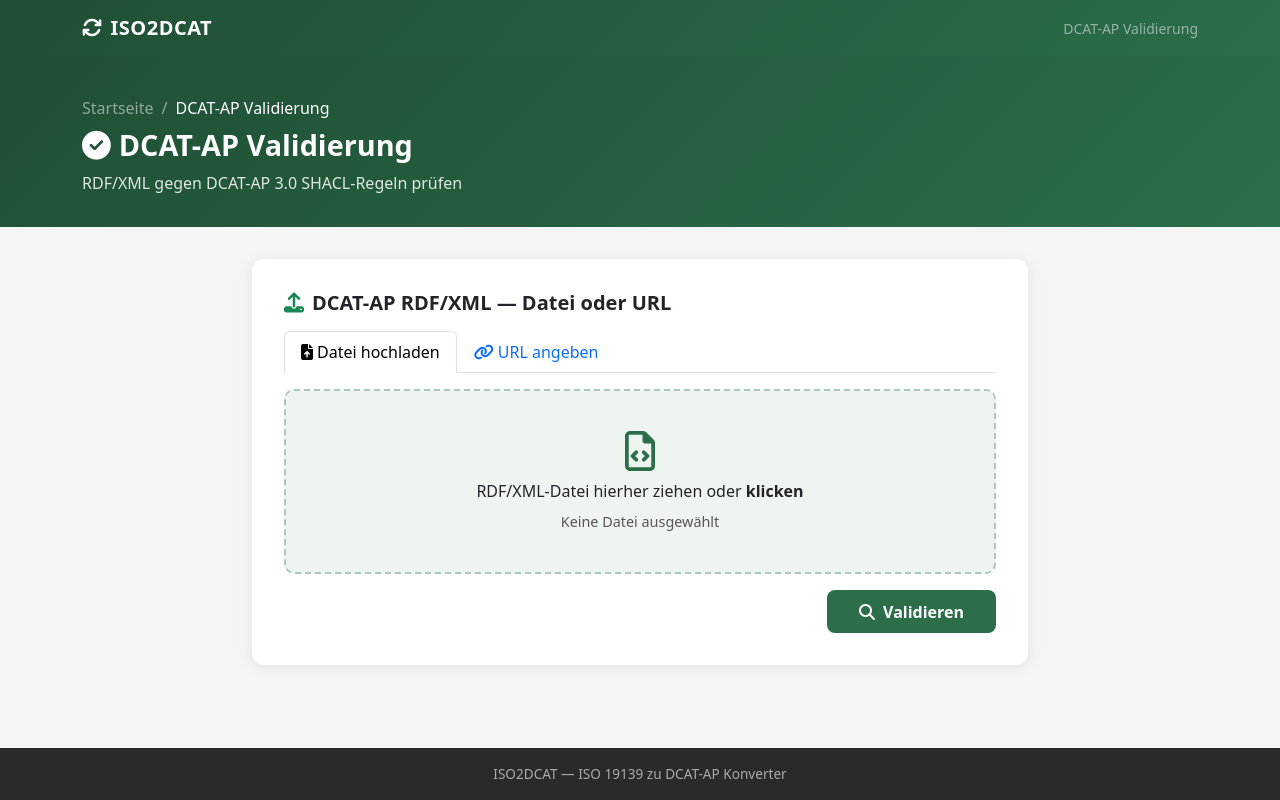
After one commit to InspireGeo/MetadataConverter, a Django app: page /validate/ in a window 1280 px wide. The commit adds this page. Run offline with Django 5.2, Linux system fonts and the light colour scheme.

Commit message:
SHACL-Validierung und GeoDCAT-AP XSL-Transformation hinzugefügt
- SHACL-Validierung von RDF/DCAT-Metadaten via pyshacl/owlrl/rdflib
- SHACL-Regelwerke (DCAT-AP Recommendation + Strict) unter converter/shacl/
- Neues Validierungs-Template (validate.html)
- GeoDCAT-AP XSL-Transformation (geodcat-ap.xsl)
- Neue URL und View für den Validierungsendpunkt
- mapping.md: Dokumentation der Metadaten-Mappings

Co-Authored-By: Claude Sonnet 4.6 <noreply@anthropic.com>

```diff
--- /dev/null
+++ b/converter/templates/converter/validate.html
@@ -0,0 +1,344 @@
+<!DOCTYPE html>
+<html lang="de">
+<head>
+  <meta charset="UTF-8">
+  <meta name="viewport" content="width=device-width, initial-scale=1">
+  <title>DCAT-AP Validierung</title>
+  <link href="https://cdn.jsdelivr.net/npm/bootstrap@5.3.3/dist/css/bootstrap.min.css" rel="stylesheet">
+  <link href="https://cdnjs.cloudflare.com/ajax/libs/font-awesome/6.5.0/css/all.min.css" rel="stylesheet">
+  <style>
+    :root {
+      --color-primary: #2c6e49;
+      --color-primary-dark: #1f4f35;
+      --color-primary-light: #eef5f1;
+    }
+    body { background-color: #f4f6f4; min-height: 100vh; display: flex; flex-direction: column; }
+    .navbar { background: linear-gradient(135deg, var(--color-primary-dark), var(--color-primary)); }
+    .navbar-brand { font-weight: 600; letter-spacing: 0.5px; }
+    .hero {
+      background: linear-gradient(135deg, var(--color-primary-dark), var(--color-primary));
+      color: white;
+      padding: 2.5rem 0 2rem;
+      margin-bottom: 2rem;
+    }
+    .hero h1 { font-size: 1.8rem; font-weight: 700; }
+    .hero p { opacity: 0.85; font-size: 1rem; }
+    .upload-card {
+      background: white;
+      border-radius: 12px;
+      padding: 2rem;
+      box-shadow: 0 2px 16px rgba(0,0,0,0.08);
+    }
+    .drop-zone {
+      border: 2px dashed #aac9b8;
+      border-radius: 10px;
+      background: var(--color-primary-light);
+      padding: 2.5rem;
+      text-align: center;
+      cursor: pointer;
+      transition: border-color 0.2s, background 0.2s;
+    }
+    .drop-zone:hover, .drop-zone.dragover { border-color: var(--color-primary); background: #daeee4; }
+    .drop-zone i { font-size: 2.5rem; color: var(--color-primary); }
+    .drop-zone .file-name { font-size: 0.9rem; color: #555; margin-top: 0.5rem; }
+    .btn-validate {
+      background: var(--color-primary);
+      color: white;
+      font-weight: 600;
+      padding: 0.6rem 2rem;
+      border-radius: 8px;
+      border: none;
+    }
+    .btn-validate:hover { background: var(--color-primary-dark); color: white; }
+    .result-card {
+      background: white;
+      border-radius: 12px;
+      padding: 2rem;
+      box-shadow: 0 2px 16px rgba(0,0,0,0.08);
+    }
+    .badge-violation { background-color: #dc3545; }
+    .badge-warning { background-color: #fd7e14; }
+    .badge-ok { background-color: #2c6e49; }
+    .result-path { font-family: monospace; font-size: 0.85rem; background: #f0f0f0; padding: 2px 6px; border-radius: 4px; }
+    footer { margin-top: auto; background: #2a2a2a; color: #aaa; padding: 1rem 0; font-size: 0.85rem; text-align: center; }
+  </style>
+</head>
+<body>
+
+<nav class="navbar navbar-dark">
+  <div class="container">
+    <a class="navbar-brand" href="{% url 'index' %}">
+      <i class="fa-solid fa-arrows-rotate me-2"></i>ISO2DCAT
+    </a>
+    <span class="text-white-50 small">DCAT-AP Validierung</span>
+  </div>
+</nav>
+
+<div class="hero">
+  <div class="container">
+    <nav aria-label="breadcrumb">
+      <ol class="breadcrumb mb-2" style="--bs-breadcrumb-divider-color: rgba(255,255,255,0.5); --bs-breadcrumb-item-active-color: white;">
+        <li class="breadcrumb-item"><a href="{% url 'index' %}" class="text-white-50 text-decoration-none">Startseite</a></li>
+        <li class="breadcrumb-item active">DCAT-AP Validierung</li>
+      </ol>
+    </nav>
+    <h1><i class="fa-solid fa-circle-check me-2"></i>DCAT-AP Validierung</h1>
+    <p class="mb-0">RDF/XML gegen DCAT-AP 3.0 SHACL-Regeln prüfen</p>
+  </div>
+</div>
+
+<div class="container" style="max-width: 800px;">
+
+  {% if error %}
+  <div class="alert alert-danger d-flex align-items-center mb-3" role="alert">
+    <i class="fa-solid fa-circle-exclamation me-2"></i>
+    <div>{{ error }}</div>
+  </div>
+  {% endif %}
+
+  <div class="upload-card mb-4">
+    <h5 class="fw-semibold mb-3"><i class="fa-solid fa-upload me-2 text-success"></i>DCAT-AP RDF/XML — Datei oder URL</h5>
+
+    <form method="post" action="{% url 'validate' %}" enctype="multipart/form-data" id="validateForm">
+      {% csrf_token %}
+
+      <ul class="nav nav-tabs mb-3" id="inputTabs">
+        <li class="nav-item">
+          <button class="nav-link active" type="button" id="tabFile" onclick="switchTab('file')">
+            <i class="fa-solid fa-file-arrow-up me-1"></i>Datei hochladen
+          </button>
+        </li>
+        <li class="nav-item">
+          <button class="nav-link" type="button" id="tabUrl" onclick="switchTab('url')">
+            <i class="fa-solid fa-link me-1"></i>URL angeben
+          </button>
+        </li>
+      </ul>
+
+      <div id="panelFile">
+        <div class="drop-zone mb-3" id="dropZone">
+          <i class="fa-regular fa-file-code mb-2"></i>
+          <div>RDF/XML-Datei hierher ziehen oder <strong>klicken</strong></div>
+          <div class="file-name" id="fileName">Keine Datei ausgewählt</div>
+          <input type="file" name="rdf_file" id="fileInput" accept=".rdf,.xml" class="d-none">
+        </div>
+      </div>
+
+      <div id="panelUrl" style="display:none;">
+        <div class="mb-3">
+          <label class="form-label fw-semibold">RDF/XML URL</label>
+          <input type="url" name="rdf_url" id="urlInput" class="form-control"
+                 placeholder="https://example.com/metadata.rdf">
+        </div>
+      </div>
+
+      <div class="d-flex justify-content-end">
+        <button type="submit" class="btn btn-validate" id="submitBtn">
+          <i class="fa-solid fa-magnifying-glass me-2"></i>Validieren
+        </button>
+      </div>
+    </form>
+  </div>
+
+  {% if conforms is not None %}
+  <div class="result-card mb-4">
+
+    {% if conforms %}
+    <div class="d-flex align-items-center mb-3">
+      <i class="fa-solid fa-circle-check fa-2x text-success me-3"></i>
+      <div>
+        <h5 class="mb-0 text-success fw-bold">Validierung erfolgreich</h5>
+        <div class="text-muted small">Alle DCAT-AP 3.0 SHACL-Regeln eingehalten</div>
+      </div>
+    </div>
+    {% else %}
+    <div class="d-flex align-items-center mb-3">
+      <i class="fa-solid fa-circle-xmark fa-2x text-danger me-3"></i>
+      <div>
+        <h5 class="mb-0 text-danger fw-bold">Validierung fehlgeschlagen</h5>
+        <div class="text-muted small">DCAT-AP 3.0 SHACL-Regeln nicht vollständig eingehalten</div>
+      </div>
+    </div>
+    {% endif %}
+
+    <div class="d-flex gap-3 mb-4">
+      <span class="badge badge-violation fs-6 px-3 py-2">
+        <i class="fa-solid fa-xmark me-1"></i>{{ violation_count }} Fehler
+      </span>
+      <span class="badge badge-warning fs-6 px-3 py-2">
+        <i class="fa-solid fa-triangle-exclamation me-1"></i>{{ warning_count }} Warnungen
+      </span>
+      <span class="badge badge-ok fs-6 px-3 py-2">
+        <i class="fa-solid fa-check me-1"></i>{{ pass_count }} Bestanden
+      </span>
+    </div>
+
+    {% if violations %}
+    <h6 class="fw-semibold text-danger mb-2"><i class="fa-solid fa-xmark-circle me-1"></i>Fehler</h6>
+    <div class="table-responsive mb-4">
+      <table class="table table-sm table-bordered">
+        <thead class="table-danger">
+          <tr>
+            <th>DCAT-Eigenschaft</th>
+            <th>Wert</th>
+            <th>Datensatz (URI)</th>
+            <th>Meldung</th>
+          </tr>
+        </thead>
+        <tbody>
+          {% for v in violations %}
+          <tr>
+            <td>
+              <span class="result-path">{{ v.path }}</span>
+              {% if v.path_uri %}
+              <div class="text-muted" style="font-size:0.75rem;">{{ v.path_uri }}</div>
+              {% endif %}
+            </td>
+            <td class="text-truncate" style="max-width:150px;" title="{{ v.value }}">
+              {% if v.value != '—' %}
+              <code>{{ v.value }}</code>
+              {% else %}
+              <span class="text-muted">kein Wert</span>
+              {% endif %}
+            </td>
+            <td class="text-truncate" style="max-width:180px;" title="{{ v.focus }}">
+              <span class="text-muted" style="font-size:0.8rem;">{{ v.focus }}</span>
+            </td>
+            <td>{{ v.message }}</td>
+          </tr>
+          {% endfor %}
+        </tbody>
+      </table>
+    </div>
+    {% endif %}
+
+    {% if warnings %}
+    <h6 class="fw-semibold text-warning mb-2"><i class="fa-solid fa-triangle-exclamation me-1"></i>Warnungen</h6>
+    <div class="table-responsive">
+      <table class="table table-sm table-bordered">
+        <thead class="table-warning">
+          <tr>
+            <th>DCAT-Eigenschaft</th>
+            <th>Wert</th>
+            <th>Datensatz (URI)</th>
+            <th>Meldung</th>
+          </tr>
+        </thead>
+        <tbody>
+          {% for w in warnings %}
+          <tr>
+            <td>
+              <span class="result-path">{{ w.path }}</span>
+              {% if w.path_uri %}
+              <div class="text-muted" style="font-size:0.75rem;">{{ w.path_uri }}</div>
+              {% endif %}
+            </td>
+            <td class="text-truncate" style="max-width:150px;" title="{{ w.value }}">
+              {% if w.value != '—' %}
+              <code>{{ w.value }}</code>
+              {% else %}
+              <span class="text-muted">kein Wert</span>
+              {% endif %}
+            </td>
+            <td class="text-truncate" style="max-width:180px;" title="{{ w.focus }}">
+              <span class="text-muted" style="font-size:0.8rem;">{{ w.focus }}</span>
+            </td>
+            <td>{{ w.message }}</td>
+          </tr>
+          {% endfor %}
+        </tbody>
+      </table>
+    </div>
+    {% endif %}
+
+    {% if passes %}
+    <h6 class="fw-semibold text-success mb-2"><i class="fa-solid fa-check-circle me-1"></i>Bestanden</h6>
+    <div class="table-responsive">
+      <table class="table table-sm table-bordered">
+        <thead class="table-success">
+          <tr>
+            <th>DCAT-Eigenschaft</th>
+            <th>Wert</th>
+            <th>Datensatz (URI)</th>
+          </tr>
+        </thead>
+        <tbody>
+          {% for p in passes %}
+          <tr>
+            <td>
+              <span class="result-path">{{ p.path }}</span>
+              <div class="text-muted" style="font-size:0.75rem;">{{ p.path_uri }}</div>
+            </td>
+            <td class="text-truncate" style="max-width:200px;" title="{{ p.value }}">
+              {% if p.value != '(kein Wert)' %}
+              <code>{{ p.value }}</code>
+              {% else %}
+              <span class="text-muted fst-italic">kein Wert</span>
+              {% endif %}
+            </td>
+            <td class="text-truncate" style="max-width:200px;" title="{{ p.focus }}">
+              <span class="text-muted" style="font-size:0.8rem;">{{ p.focus }}</span>
+            </td>
+          </tr>
+          {% endfor %}
+        </tbody>
+      </table>
+    </div>
+    {% endif %}
+
+    <div class="text-muted small mt-3">
+      <i class="fa-solid fa-circle-info me-1"></i>
+      Validiert gegen <strong>DCAT-AP 3.0 SHACL</strong> (SEMICeu/DCAT-AP)
+    </div>
+
+  </div>
+  {% endif %}
+
+</div>
+
+<footer>ISO2DCAT &mdash; ISO 19139 zu DCAT-AP Konverter</footer>
+
+<script>
+  const dropZone = document.getElementById('dropZone');
+  const fileInput = document.getElementById('fileInput');
+  const fileName  = document.getElementById('fileName');
+  const submitBtn = document.getElementById('submitBtn');
+  let activeTab = 'file';
+
+  function switchTab(tab) {
+    activeTab = tab;
+    document.getElementById('panelFile').style.display = tab === 'file' ? '' : 'none';
+    document.getElementById('panelUrl').style.display  = tab === 'url'  ? '' : 'none';
+    document.getElementById('tabFile').classList.toggle('active', tab === 'file');
+    document.getElementById('tabUrl').classList.toggle('active', tab === 'url');
+  }
+
+  dropZone.addEventListener('click', () => fileInput.click());
+  fileInput.addEventListener('change', () => {
+    if (fileInput.files.length > 0) fileName.textContent = fileInput.files[0].name;
+  });
+  dropZone.addEventListener('dragover', (e) => { e.preventDefault(); dropZone.classList.add('dragover'); });
+  dropZone.addEventListener('dragleave', () => dropZone.classList.remove('dragover'));
+  dropZone.addEventListener('drop', (e) => {
+    e.preventDefault();
+    dropZone.classList.remove('dragover');
+    if (e.dataTransfer.files.length > 0) {
+      fileInput.files = e.dataTransfer.files;
+      fileName.textContent = e.dataTransfer.files[0].name;
+    }
+  });
+
+  document.getElementById('validateForm').addEventListener('submit', (e) => {
+    if (activeTab === 'file' && fileInput.files.length === 0) {
+      e.preventDefault(); alert('Bitte eine RDF-Datei auswählen.'); return;
+    }
+    if (activeTab === 'url' && !document.getElementById('urlInput').value.trim()) {
+      e.preventDefault(); alert('Bitte eine URL eingeben.'); return;
+    }
+    submitBtn.disabled = true;
+    submitBtn.innerHTML = '<i class="fa-solid fa-spinner fa-spin me-2"></i>Wird validiert...';
+  });
+</script>
+
+</body>
+</html>
--- a/converter/urls.py
+++ b/converter/urls.py
@@ -7,4 +7,5 @@ urlpatterns = [
     path('iso2dcat/convert/', views.convert_iso2dcat, name='convert_iso2dcat'),
     path('dcat2iso/', views.dcat2iso, name='dcat2iso'),
     path('dcat2iso/convert/', views.convert_dcat2iso, name='convert_dcat2iso'),
+    path('validate/', views.validate, name='validate'),
 ]
--- a/converter/views.py
+++ b/converter/views.py
@@ -1,16 +1,98 @@
 from django.shortcuts import render
 from django.http import HttpResponse, JsonResponse
-from lxml import etree
 import saxonche
 import os
+import io
 import tempfile
 import urllib.request
 import urllib.error
 from urllib.parse import urlparse
+from pyshacl import validate as shacl_validate
+from rdflib import Graph, RDF, URIRef, BNode, Namespace
 
 XSL_DIR = os.path.join(os.path.dirname(__file__), 'xsl')
-XSL_PATH = os.path.join(XSL_DIR, 'iso2dcat.xsl')
+ISO2DCAT_XSL_PATH = os.path.join(XSL_DIR, 'geodcat-ap.xsl')
 DCAT2ISO_XSL_PATH = os.path.join(XSL_DIR, 'dcat2iso.xsl')
+SHACL_PATH = os.path.join(os.path.dirname(__file__), 'shacl', 'dcat-ap-SHACL.ttl')
+
+SH = Namespace('http://www.w3.org/ns/shacl#')
+
+
+def _short(uri):
+    return str(uri).split('/')[-1].split('#')[-1] if uri else '—'
+
+
+def _run_shacl(rdf_bytes):
+    """RDF/XML baytlarını DCAT-AP SHACL ile doğrula. Geçen alanları da döndürür."""
+    data_graph = Graph()
+    data_graph.parse(io.BytesIO(rdf_bytes), format='xml')
+
+    shacl_graph = Graph()
+    shacl_graph.parse(SHACL_PATH, format='turtle')
+
+    conforms, report_graph, _ = shacl_validate(
+        io.BytesIO(rdf_bytes),
+        shacl_graph=SHACL_PATH,
+        data_graph_format='xml',
+        shacl_graph_format='turtle',
+        inference='none',
+        abort_on_first=False,
+    )
+
+    # Violation/warning kayıtları (focus, path_uri) anahtarıyla
+    violation_map = {}
+    for result in report_graph.subjects(RDF.type, SH.ValidationResult):
+        severity = report_graph.value(result, SH.resultSeverity)
+        focus = str(report_graph.value(result, SH.focusNode) or '')
+        path = str(report_graph.value(result, SH.resultPath) or '')
+        message = str(report_graph.value(result, SH.resultMessage) or '')
+        value = report_graph.value(result, SH.value)
+
+        entry = {
+            'focus': focus or '—',
+            'path': _short(path),
+            'path_uri': path,
+            'message': message,
+            'value': str(value) if value else '—',
+            'status': 'violation' if severity == SH.Violation else 'warning',
+        }
+        violation_map[(focus, path)] = entry
+
+    # SHACL shape'lerinden targetClass → property path listesi çıkar
+    class_paths = {}
+    for node_shape, _, target_class in shacl_graph.triples((None, SH.targetClass, None)):
+        if target_class not in class_paths:
+            class_paths[target_class] = set()
+        for prop_shape in shacl_graph.objects(node_shape, SH.property):
+            path = shacl_graph.value(prop_shape, SH.path)
+            if isinstance(path, URIRef):
+                class_paths[target_class].add(str(path))
+
+    # Geçen alanları topla
+    seen = {(e['focus'], e['path_uri']) for e in violation_map.values()}
+    passes = []
+
+    for target_class, paths in class_paths.items():
+        for instance in data_graph.subjects(RDF.type, target_class):
+            focus = str(instance)
+            for path_uri in sorted(paths):
+                if (focus, path_uri) in seen:
+                    continue
+                seen.add((focus, path_uri))
+                values = list(data_graph.objects(instance, URIRef(path_uri)))
+                passes.append({
+                    'focus': focus,
+                    'path': _short(path_uri),
+                    'path_uri': path_uri,
+                    'message': '—',
+                    'value': str(values[0]) if values else '(kein Wert)',
+                    'status': 'pass',
+                })
+
+    violations = [e for e in violation_map.values() if e['status'] == 'violation']
+    warnings = [e for e in violation_map.values() if e['status'] == 'warning']
+
+    return conforms, violations, warnings, passes
 
 
 def _fetch_url(url):
@@ -27,6 +109,45 @@ def _fetch_url(url):
 
 def index(request):
     return render(request, 'converter/index.html')
+
+
+def validate(request):
+    if request.method == 'GET':
+        return render(request, 'converter/validate.html')
+
+    uploaded_file = request.FILES.get('rdf_file')
+    source_url = request.POST.get('rdf_url', '').strip()
+
+    if not uploaded_file and not source_url:
+        return render(request, 'converter/validate.html', {'error': 'Bitte eine RDF-Datei hochladen oder eine URL angeben.'})
+
+    try:
+        if source_url:
+            rdf_bytes, _ = _fetch_url(source_url)
+        else:
+            rdf_bytes = uploaded_file.read()
+
+        if not rdf_bytes or not rdf_bytes.strip():
+            return render(request, 'converter/validate.html', {'error': 'Die Datei ist leer.'})
+
+        conforms, violations, warnings, passes = _run_shacl(rdf_bytes)
+
+        return render(request, 'converter/validate.html', {
+            'conforms': conforms,
+            'violations': violations,
+            'warnings': warnings,
+            'passes': passes,
+            'violation_count': len(violations),
+            'warning_count': len(warnings),
+            'pass_count': len(passes),
+        })
+
+    except ValueError as e:
+        return render(request, 'converter/validate.html', {'error': str(e)})
+    except urllib.error.URLError as e:
+        return render(request, 'converter/validate.html', {'error': f'URL-Fehler: {e.reason}'})
+    except Exception as e:
+        return render(request, 'converter/validate.html', {'error': f'Fehler: {e}'})
 
 
 def iso2dcat(request):
@@ -61,20 +182,33 @@ def convert_iso2dcat(request):
             xml_content = uploaded_file.read()
             base_name = os.path.splitext(uploaded_file.name)[0]
 
-        xml_doc = etree.fromstring(xml_content)
+        if not xml_content or not xml_content.strip():
+            return render(request, 'converter/iso2dcat.html', {'error': 'Die Datei ist leer.'})
 
-        prev_dir = os.getcwd()
-        os.chdir(XSL_DIR)
+        with tempfile.NamedTemporaryFile(suffix='.xml', delete=False) as tmp_in:
+            tmp_in.write(xml_content)
+            tmp_in.flush()
+            os.fsync(tmp_in.fileno())
+            tmp_in_path = tmp_in.name
+
+        tmp_out_path = tmp_in_path + '_out.rdf'
+
         try:
-            xsl_doc = etree.parse('iso2dcat.xsl')
-            transform = etree.XSLT(xsl_doc)
-            result = transform(xml_doc)
+            with saxonche.PySaxonProcessor(license=False) as proc:
+                xslt_proc = proc.new_xslt30_processor()
+                xslt_proc.set_cwd(XSL_DIR)
+                executable = xslt_proc.compile_stylesheet(stylesheet_file=ISO2DCAT_XSL_PATH)
+                executable.set_parameter('profile', proc.make_string_value('core'))
+                executable.transform_to_file(source_file=tmp_in_path, output_file=tmp_out_path)
+
+            with open(tmp_out_path, 'rb') as f:
+                rdf_bytes = f.read()
         finally:
-            os.chdir(prev_dir)
+            os.unlink(tmp_in_path)
+            if os.path.exists(tmp_out_path):
+                os.unlink(tmp_out_path)
 
-        rdf_bytes = etree.tostring(result, pretty_print=True, xml_declaration=True, encoding='UTF-8')
-
-        filename = base_name + '_dcat.rdf'
+        filename = base_name + '_geodcat.rdf'
         response = HttpResponse(rdf_bytes, content_type='application/rdf+xml')
         response['Content-Disposition'] = f'attachment; filename="{filename}"'
         response.set_cookie('fileDownload', 'true', max_age=60)
@@ -84,10 +218,6 @@ def convert_iso2dcat(request):
         return render(request, 'converter/iso2dcat.html', {'error': str(e)})
     except urllib.error.URLError as e:
         return render(request, 'converter/iso2dcat.html', {'error': f'URL-Fehler: {e.reason}'})
-    except etree.XMLSyntaxError as e:
-        return render(request, 'converter/iso2dcat.html', {'error': f'XML-Fehler: {e}'})
-    except etree.XSLTError as e:
-        return render(request, 'converter/iso2dcat.html', {'error': f'XSLT-Fehler: {e}'})
     except Exception as e:
         return render(request, 'converter/iso2dcat.html', {'error': f'Fehler: {e}'})
 
@@ -112,8 +242,13 @@ def convert_dcat2iso(request):
             file_content = uploaded_file.read()
             base_name = os.path.splitext(uploaded_file.name)[0]
 
+        if not file_content or not file_content.strip():
+            return render(request, 'converter/dcat2iso.html', {'error': 'Die Datei ist leer.'})
+
         with tempfile.NamedTemporaryFile(suffix='.rdf', delete=False) as tmp_in:
             tmp_in.write(file_content)
+            tmp_in.flush()
+            os.fsync(tmp_in.fileno())
             tmp_in_path = tmp_in.name
 
         tmp_out_path = tmp_in_path + '_out.xml'
@@ -123,8 +258,7 @@ def convert_dcat2iso(request):
                 xslt_proc = proc.new_xslt30_processor()
                 xslt_proc.set_cwd(XSL_DIR)
                 executable = xslt_proc.compile_stylesheet(stylesheet_file=DCAT2ISO_XSL_PATH)
-                executable.set_initial_match_selection(file_name=tmp_in_path)
-                executable.apply_templates_returning_file(output_file=tmp_out_path)
+                executable.transform_to_file(source_file=tmp_in_path, output_file=tmp_out_path)
 
             with open(tmp_out_path, 'rb') as f:
                 xml_bytes = f.read()
--- a/requirements.txt
+++ b/requirements.txt
@@ -4,3 +4,6 @@ lxml==6.0.4
 python-dotenv==1.2.2
 saxonche==12.9.0
 sqlparse==0.5.5
+owlrl==7.1.4
+pyshacl==0.31.0
+rdflib==7.6.0
```
Also changed, not shown: converter/templates/converter/index.html (+9 -0 lines), mapping.md (added, +169 -0 lines), 3 other files.
